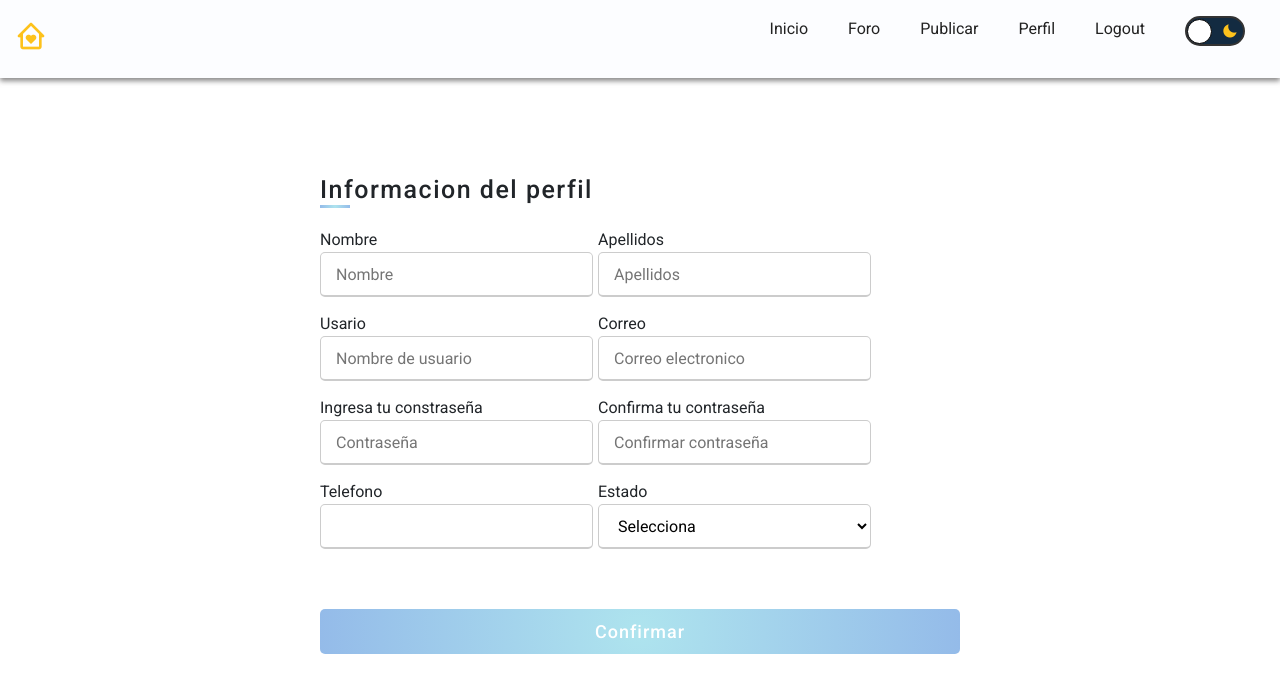
After one commit to AngelJV128a/PETSCUTE, a Django app: page /perfil/ in a window 1280 px wide. The commit adds this page. Shown: the top 693 px of the page. Run offline with Django 4.2, Linux system fonts and the light colour scheme.

Commit message:
Perfil.html

```diff
--- a/PETSCUTE/templates/foro.html
+++ b/PETSCUTE/templates/foro.html
@@ -6,6 +6,7 @@
 </head>
 <body>
     <H1>FORO</H1>
+    {% include 'reutilizables/nav_bar.html' %}
             <a href="{% url 'ruta global' %}">Cerrar sesion</a>
 </body>
 </html>
--- a/PETSCUTE/templates/perfil.html
+++ b/PETSCUTE/templates/perfil.html
@@ -1,11 +1,12 @@
+{% load static %}
 <!DOCTYPE html>
 <html lang="en">
 <head>
     <meta charset="UTF-8">
     <meta name="viewport" content="width=device-width, initial-scale=1.0">
-    <link rel="stylesheet" href="/PETSCUTE/static/css/estilosm2.css">
-    <link rel="stylesheet" href="/PETSCUTE/static/css/estilosperfil.css">
-    <link rel="icon" href="/PETSCUTE/static/img/lg.png" type="image/png">
+    <link rel="stylesheet" href="{% static 'css/estilosm2.css' %}"> <!-- /PETSCUTE/static/css/estilosm2.css -->
+    <link rel="stylesheet" href="{% static 'css/estilosperfil.css' %}">
+    <link rel="icon" href="{% static 'img/lg.png' %}" type="image/png">
     <link rel="preconnect" href="https://fonts.googleapis.com">
     <link rel="preconnect" href="https://fonts.gstatic.com" crossorigin>
     <link href="https://fonts.googleapis.com/css2?family=Roboto:wght@300;400;500;700&display=swap" rel="stylesheet">
@@ -15,22 +16,7 @@
 
 </head>
 <body>
-    <nav>
-        <span class="logo"><i class='bx bx-home-heart'></i></span>
-        <button class="btn-menu"><i class='bx bx-menu'></i></button>
-        <ul class="menu-options">
-            <li><a href="menu2.html">Inicio</a></li>
-            <li><a href="foro.html">Foro</a></li>
-            <li><a href="publicar.html">Publicar</a></li>
-            <li><a href="perfil.html">Perfil</a></li>
-            <li><a href="login.html">Logout</a></li>
-            <li class="switch">
-                <i class='bx bxs-sun' ></i>
-                <i class='bx bxs-moon' ></i>
-            </li>
-
-        </ul>
-    </nav>
+    {% include 'reutilizables/nav_bar.html' %}
    <div class="contaiener">
    <div class="title">Informacion del perfil</div>
     <form action="#">
@@ -108,7 +94,7 @@
    </div>
 
 
-    <script src="/PETSCUTE/static/js/dark.js"></script>
-    <script src="/PETSCUTE/static/js/menu.js"></script>
+    <script src="{% static 'js/dark.js' %}"></script>
+    <script src="{% static 'js/menu.js' %}"></script>
 </body>
 </html>
--- /dev/null
+++ b/PETSCUTE/templates/reutilizables/nav_bar.html
@@ -0,0 +1,16 @@
+
+   <nav>
+        <span class="logo"><i class='bx bx-home-heart'></i></span>
+        <button class="btn-menu"><i class='bx bx-menu'></i></button>
+        <ul class="menu-options">
+            <li><a href="{% url 'ir inicio' %}">Inicio</a></li>
+            <li><a href="{% url 'ir foro' %}">Foro</a></li>
+            <li><a href="{% url 'ir publicar' %}">Publicar</a></li>
+            <li><a href="{% url 'ir perfil' %}">Perfil</a></li>
+            <li><a href="{% url 'cerrar sesion' %}">Logout</a></li>
+            <li class="switch">
+                <i class='bx bxs-sun' ></i>
+                <i class='bx bxs-moon' ></i>
+            </li>
+        </ul>
+    </nav>
--- a/PETSCUTE/urls.py
+++ b/PETSCUTE/urls.py
@@ -20,9 +20,13 @@ from . import views
 urlpatterns = [
     path('admin/', admin.site.urls),
     path('', views.login, name='ruta global'),
+    path('home/',views.irAInicio,name="ir inicio"),
     path('procesar/', views.procesar, name="Procesar datos"),
     path('registrar/',views.registrar,name="registrar usuario"),
-
+    path('foro/',views.irAForo,name="ir foro"),
+    path('perfil/',views.irAPerfil,name="ir perfil"),
+    path('publicar/',views.irAPublicar,name="ir publicar"),
+    path('logout/',views.cerrarSesion,name="cerrar sesion"),
 
     path('MASCOTAS/',include('MASCOTAS.urls')),
     path('PUBLICACIONES/',include('PUBLICACIONES.urls')),
--- a/PETSCUTE/views.py
+++ b/PETSCUTE/views.py
@@ -1,6 +1,6 @@
 from django.shortcuts import render
 from django.http import HttpResponse
-from django.contrib.auth import authenticate
+from django.contrib.auth import authenticate, login
 from . import models
 
 def login(request):
@@ -11,15 +11,18 @@ def procesar(request):
         correo= request.POST.get('correo')
         # Haz algo con el valor 'nombre'
         password = request.POST.get('password')
-        if models.Usuario.objects.filter(correo=correo,contrasenia=password).exists():
-            return render(request,'foro.html')
+        usuario=models.Usuario.objects.filter(correo=correo,contrasenia=password)
+        if usuario.exists():
+            request.session['username']=correo
+            request.session['password']=password
+            request.session['id']=usuario.first().id
+            return render(request,'menu2.html')
         else:
             contexto={
                 'Invalido': False
             }
             return render(request, 'login.html',contexto)
     return render(request, 'procesar.html')
-
 def registrar(request):
     if request.method == 'POST':
         nombre=request.POST.get('nombre')
@@ -31,3 +34,23 @@ def registrar(request):
         nuevoUsuario.contrasenia=password
         nuevoUsuario.save()
     return render(request, 'login.html')
+
+def irAForo(request):
+    return render(request, 'foro.html')
+
+def irAPerfil(request):
+    return render(request, 'perfil.html')
+
+def irAInicio(request):
+    return render(request,'menu2.html')
+
+def irAPublicar(request):
+    return render(request,'publicar.html')
+def cerrarSesion(request):
+    username = request.session.get('username')
+    user_id = request.session.get('password')
+    print(username)
+    print(user_id)
+    print(request.session.get('id'))
+    request.session.flush()
+    return render(request, 'login.html')
--- a/USUARIOS/views.py
+++ b/USUARIOS/views.py
@@ -1,3 +1,6 @@
 from django.shortcuts import render
 
 # Create your views here.
+def updateUsuarios(request):
+
+    return render(request,'menu2.html')
```
Also changed, not shown: PETSCUTE/templates/menu2.html (+6 -19 lines), PETSCUTE/settings.py (line endings or trailing spaces).
